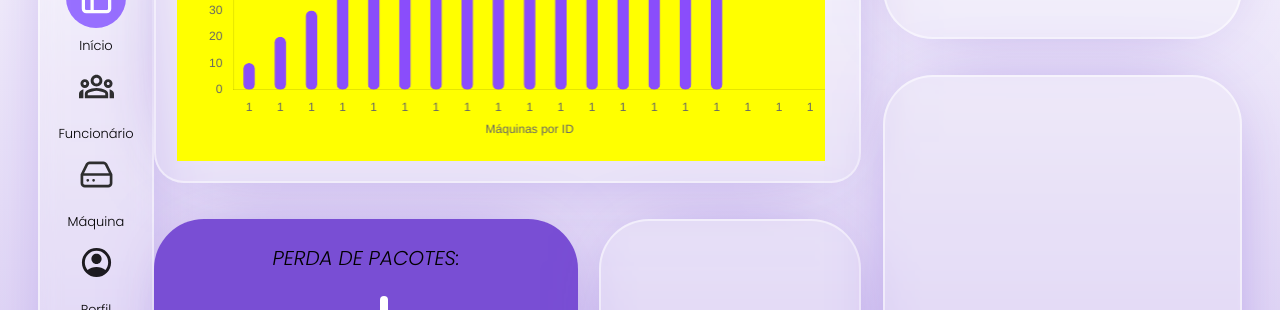
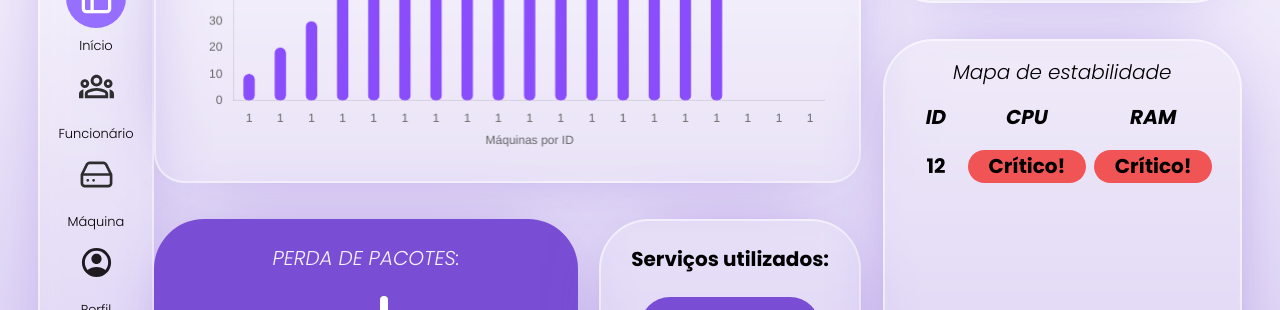
Before and after one commit to ServGuard-org/ServGuard-WebSite, a website: page public/dashboard/dashboard-analista.html in a window 1280 px wide. Shown: the part 289-599 px from the top of the page. Drawn offline with nearby package versions, Linux system fonts and the light colour scheme.

Commit message:
finalizando CSS da dashboard analista

```diff
--- a/public/css/pages/dashboard/dashboard-analista.css
+++ b/public/css/pages/dashboard/dashboard-analista.css
@@ -72,12 +72,13 @@
 }
 
 .graphic-space-analista {
-    background-color: yellow;
+    /* background-color: yellow; */
     width: 95%;
     height: 80%;
     display: flex;
     flex-direction: column;
-    justify-content: space-between;
+    justify-content: center;
+    /* align-items: center; */
 }
 
 .coluna1-cards-row {
@@ -152,6 +153,22 @@
     backdrop-filter: blur(2px);
 }
 
+.servico{
+    width: 70%;
+    height: 60%;
+    gap: var(--gap-2);
+
+    display: flex;
+    flex-direction: column;
+    align-items: center;
+    justify-content: center;
+
+    border-radius: 30px;
+    background: #794ED4;
+
+}
+
+
 .coluna2-dash-analista {
     width: 33%;
     height: 100%;
@@ -164,12 +181,14 @@
 
 .div-componente-problematico {
     width: 100%;
-    height: 40%;
+    height: 35%;
 
     display: flex;
     flex-direction: column;
-    align-items: center;
-    justify-content: space-evenly;
+    align-items: start;
+    justify-content: center;
+    padding-left: 7%;
+    gap: var(--gap-1);
 
 
     border-radius: 50px;
@@ -181,12 +200,14 @@
 
 .div-mapa-estabilidade {
     width: 100%;
-    height: 55%;
+    height: 60%;
+    padding-top: 5%;
+    gap: var(--gap-2);
 
     display: flex;
     flex-direction: column;
     align-items: center;
-    justify-content: space-evenly;
+    justify-content: start;
 
 
     border-radius: 50px;
@@ -195,3 +216,31 @@
     box-shadow: 0px 0px 82.7px -41px #794ED4;
     backdrop-filter: blur(2px);
 }
+
+.mapa-colunas{
+    width: 90%;
+    height: 8%;
+    /* background-color: aqua; */
+    display: flex;
+    flex-direction: row;
+    justify-content: center;
+    gap: var(--gap-1);
+}
+
+.mapa-espacamento{
+    display: flex;
+    justify-content: center;
+    align-items: center;
+    gap: var(--gap-1);
+}
+
+.mapa-espacamento-objeto{
+    width: 15%;
+    height: 100%;
+    display: flex;
+    justify-content: center;
+    align-items: center;
+    background-color: var(--red-light);
+    border-radius: 50px;
+
+}
--- a/public/dashboard/dashboard-analista.html
+++ b/public/dashboard/dashboard-analista.html
@@ -64,8 +64,9 @@
                         <canvas id="myHistogram"></canvas>
                     </div>
                 </div>
+
                 <div class="coluna1-cards-row">
-                    <div class="div-perda-pacotes color-white">
+                    <div class="div-perda-pacotes text-white">
                         <h4 class="italic">PERDA DE PACOTES:</h4>
                         <div class="perda-pacotes-organizar">
                             <div class="perda-pacotes-dados">
@@ -80,16 +81,48 @@
                         </div>
                     </div>
                     <div class="div-servico-utilizado">
-
+                        <h4 class="bold">Serviços utilizados:</h4>
+                        <div class="servico">
+                            <h5 class="bold text-white">Banco central</h5>
+                            <h2 class="bold text-white">Ativo</h2>
+                        </div>
                     </div>
                 </div>
             </div>
 
             <div class="coluna2-dash-analista">
                 <div class="div-componente-problematico">
-
+                    <h4 class="bold">Componente mais problemático:</h4>
+                    <h2 class="bold italic">DISCO</h2>
+                    <h4 class="bold">Possível ameaça:</h4>
+                    <h2 class="bold italic">RAM</h2>
                 </div>
-                <div class="div-mapa-estabilidade"></div>
+                <div class="div-mapa-estabilidade">
+                    <h4 class="italic">Mapa de estabilidade</h4>
+                    <div class="mapa-colunas">
+                        <div style="width:15%" class="mapa-espacamento">
+                            <h4 class="bold italic">ID</h4>
+                        </div>
+                        <div style="width:37%" class="mapa-espacamento">
+                            <h4 class="bold italic">CPU</h4>
+                        </div>
+                        <div style="width:37%" class="mapa-espacamento">
+                            <h4 class="bold italic">RAM</h4>
+                        </div>
+                    </div>
+                    <!-- OBJETOS DA LISTA -->
+                    <div class="mapa-colunas">
+                        <div class="mapa-espacamento" style="width:15%">
+                            <h4 class="bold">12</h4>
+                        </div>
+                        <div class="mapa-espacamento-objeto" style="width:37%">
+                            <h4 class="bold">Crítico!</h4>
+                        </div>
+                        <div class="mapa-espacamento-objeto" style="width:37%">
+                            <h4 class="bold">Crítico!</h4>
+                        </div>
+                    </div>
+                </div>
             </div>
 
         </main>
```
